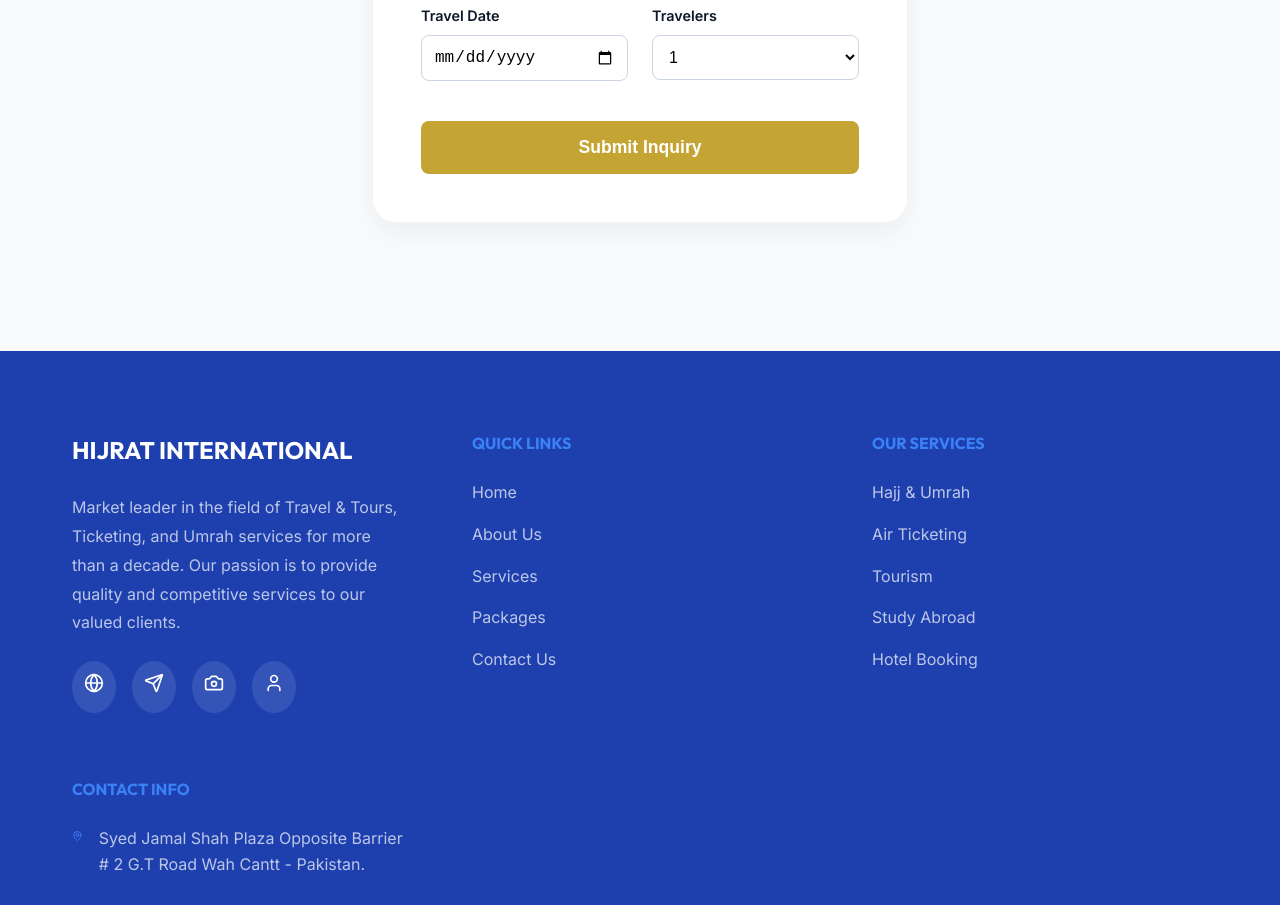
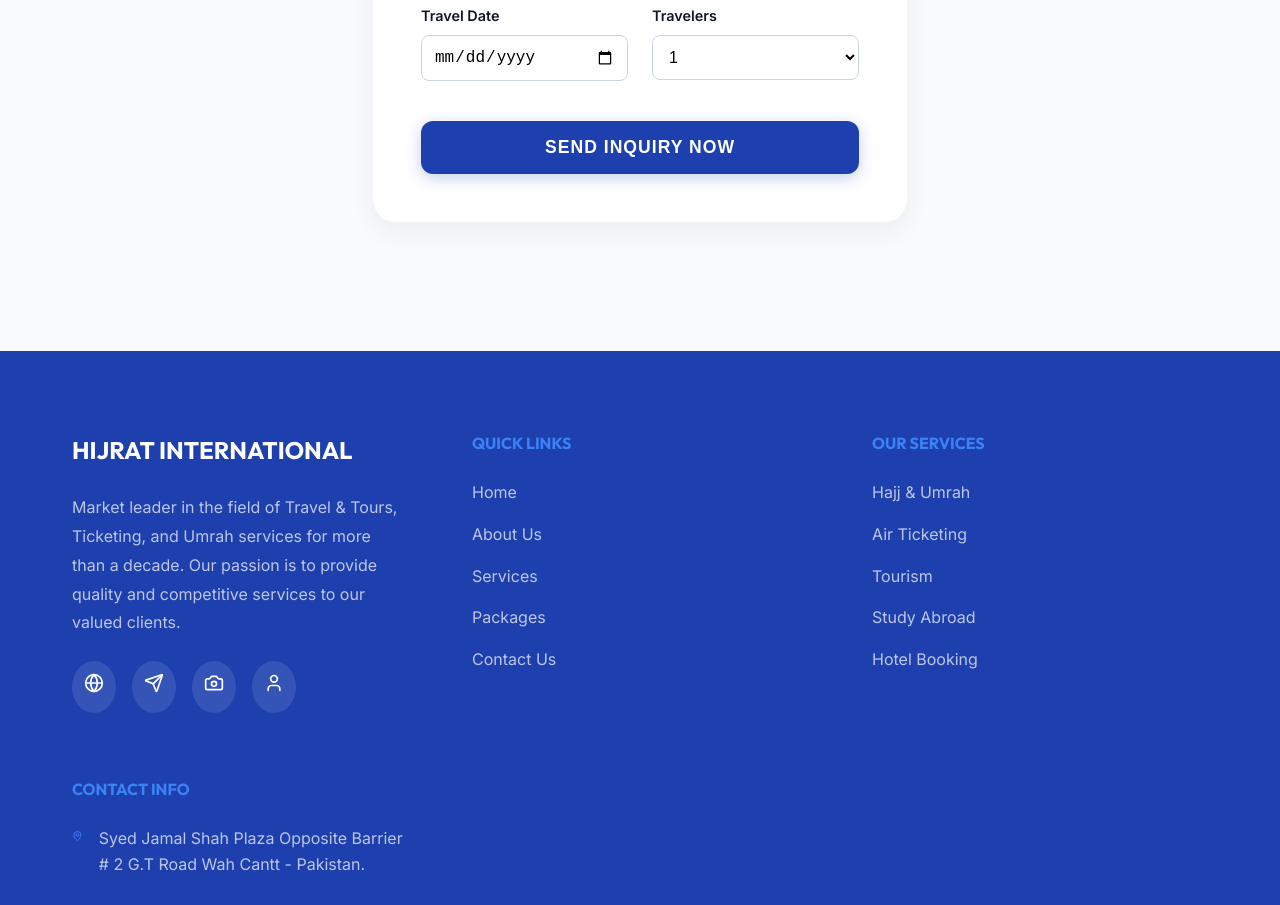
Before and after one commit to SaadAbdullah72/hijrat-International, a React (Vite) app in the folder frontend/: page /contact in a window 1280 px wide. Shown: the part 900-1805 px from the top of the page. Built offline with nearby package versions, Linux system fonts and the light colour scheme.

Commit message:
Final theme refinement and email forwarder optimization

```diff
--- a/frontend/src/pages/Contact.jsx
+++ b/frontend/src/pages/Contact.jsx
@@ -106,17 +106,21 @@
             </div>
 
             <button type="submit" disabled={status.loading} style={{
-                backgroundColor: '#c4a433', // Gold from screenshot
+                backgroundColor: 'var(--primary)',
                 color: 'white',
                 border: 'none',
                 padding: '1rem',
-                borderRadius: '0.5rem',
-                fontWeight: 'bold',
+                borderRadius: '0.75rem',
+                fontWeight: '800',
                 fontSize: '1.1rem',
                 cursor: 'pointer',
-                marginTop: '1rem'
+                marginTop: '1rem',
+                textTransform: 'uppercase',
+                letterSpacing: '1px',
+                boxShadow: '0 4px 15px rgba(30, 64, 175, 0.25)',
+                transition: 'all 0.3s ease'
             }}>
-                {status.loading ? 'Submitting...' : 'Submit Inquiry'}
+                {status.loading ? 'Submitting...' : 'Send Inquiry Now'}
             </button>
           </form>
         </div>
```
